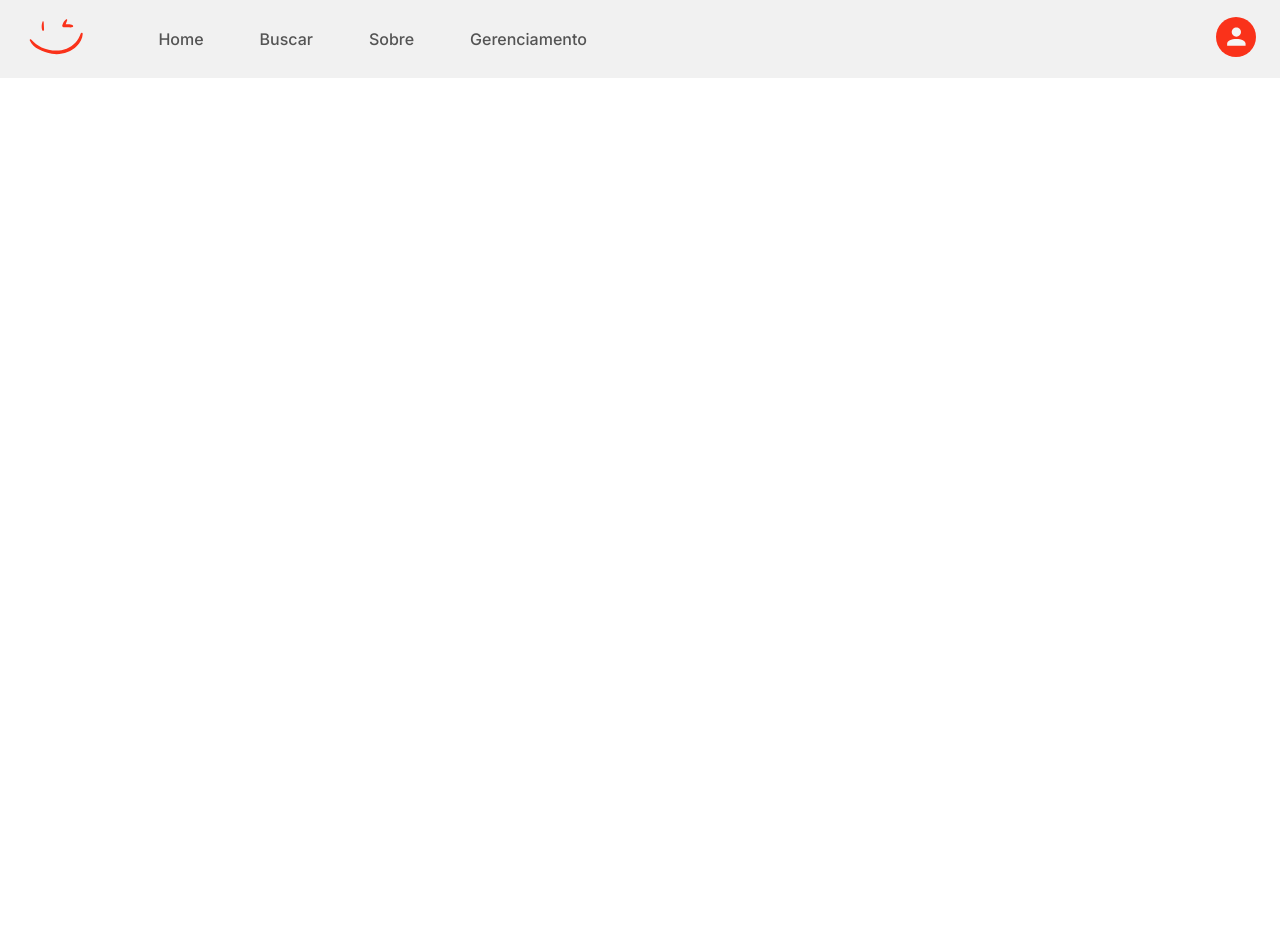
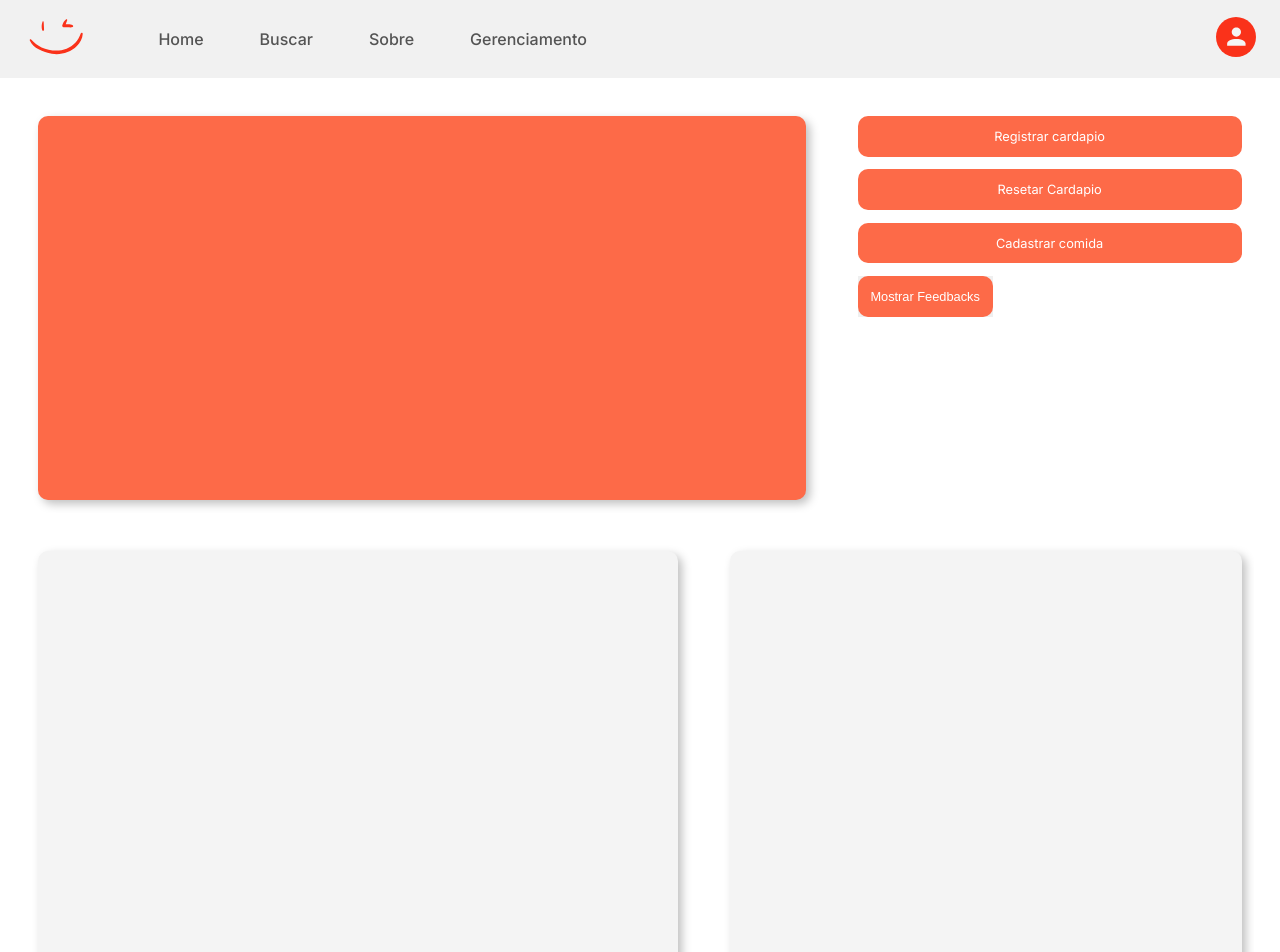
Before and after one commit to Senai-SC-CTAI/SA_2023_3B_CantinaGo, a React (Vite) app in the folder web/: page /editarCardapio in a window 1280 px wide. Shown: the top 952 px of the page. Before the commit the page ends 800 px from the top, so only its background shows below. Built offline with nearby package versions, Linux system fonts and the light colour scheme.

Commit message:
cardapio

```diff
--- a/web/src/screens/Gerenciamento/EditarCardapio/index.tsx
+++ b/web/src/screens/Gerenciamento/EditarCardapio/index.tsx
@@ -1,6 +1,7 @@
 import './style.css'
 import Header from '../../../components/Header/index'
-
+import {Link} from "react-router-dom"
+import { FeedbackComponent } from "../Feedback"
 
 function App() {
 
@@ -8,8 +9,33 @@ function App() {
     <>
       <Header />
 
-      <main>
+      <main className='mainGerenciamento'>
+        <section>
+          <article className='graphic1Gerenciamento'>
 
+          </article>
+          <div className='buttonsGerenciamento'>
+            <Link to='/ListaComidas'>
+              <p className='buttonGerenciamento'>Registrar cardapio</p>
+            </Link>
+            <Link to='/EditarCardapio'>
+              <p className='buttonGerenciamento'>Resetar Cardapio</p>
+            </Link>
+            <Link to='/EditarCardapio'>
+              <p className='buttonGerenciamento'>Cadastrar comida</p>
+            </Link>
+          <FeedbackComponent />
+          </div>
+        </section>
+
+        <section>
+          <article className='graphic2Gerenciamento'>
+
+          </article>
+          <article className='graphic3Gerenciamento'>
+
+          </article>
+        </section>
       </main>
     </>
   )
--- a/web/src/screens/Login/style.css
+++ b/web/src/screens/Login/style.css
@@ -85,13 +85,13 @@
   .submit-button {
     border: none;
     border-radius: 5px;
-    min-width: 500px;
+    /* min-width: 500px; */
     min-height: 55px;
     display: flex;
     align-items: center;
     justify-content: center;
-    width: 70%;
-    height: 40px;
+    width: 250px;
+    height: 50px;
     background-color: #FA321A;
     font-weight: bold;
     font-size: 16px;
```
